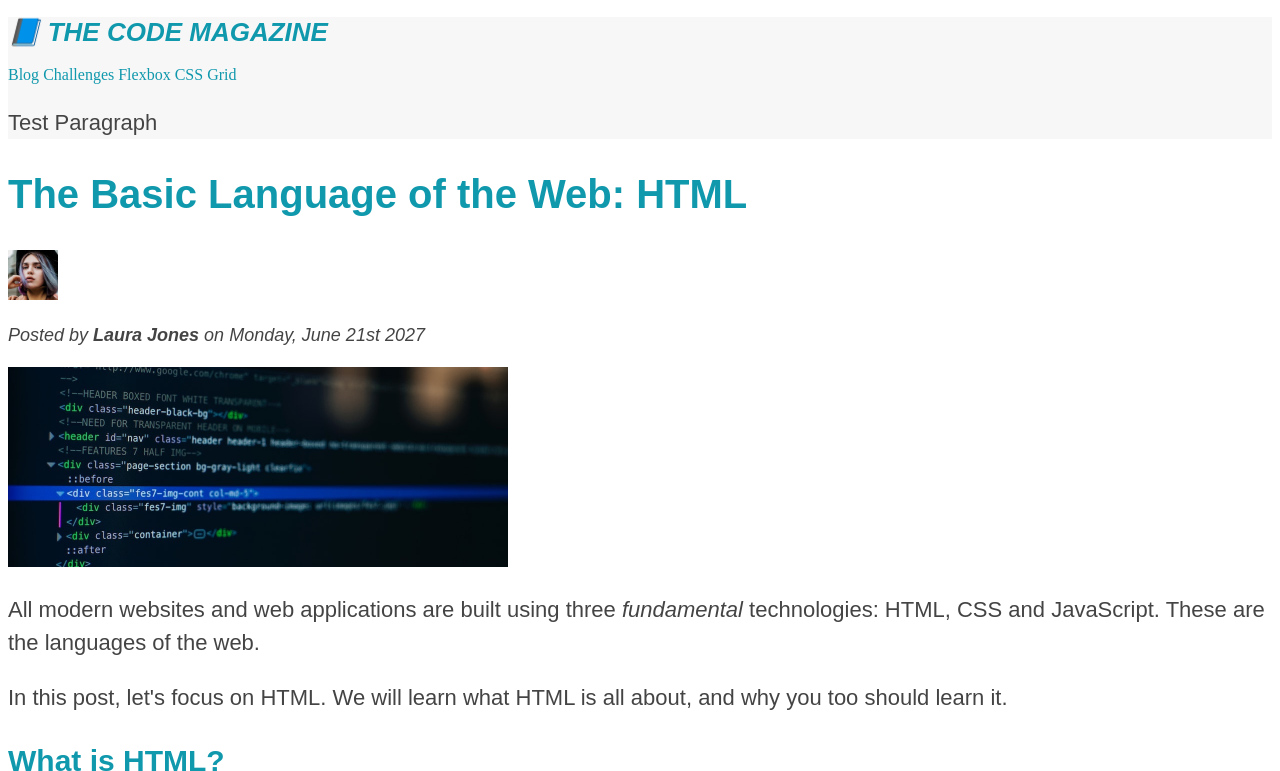
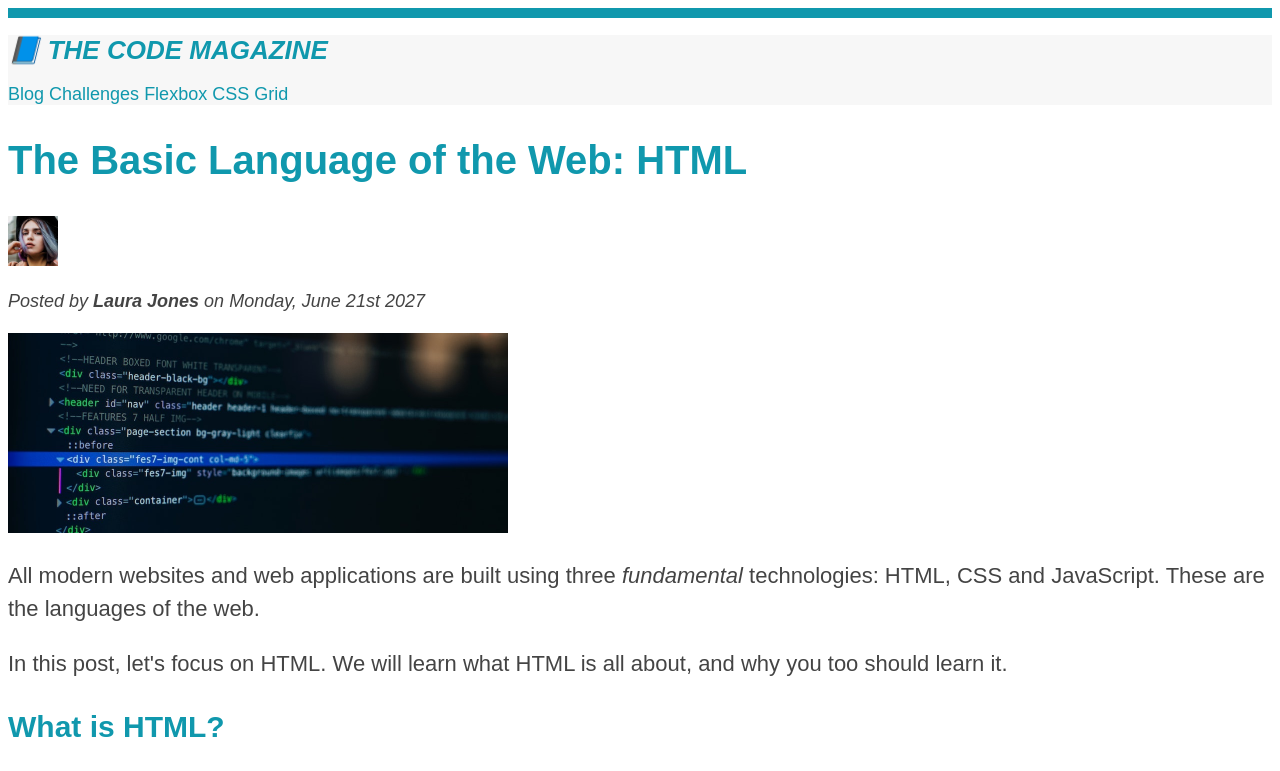
Before and after one commit to profpoochie/building_responsive_site, a plain HTML site: page 03-CSS-Fundamentals/index.html in a window 1280 px wide. Shown: the top 771 px of the page. Drawn offline with Linux system fonts and the light colour scheme.

Commit message:
Inheritance and universal selector

```diff
--- a/03-CSS-Fundamentals/index.html
+++ b/03-CSS-Fundamentals/index.html
@@ -19,12 +19,13 @@
       <h1>📘 The Code Magazine</h1>
 
       <nav>
+        <!-- <strong>This is the navigation</strong> -->
         <a href="blog.html">Blog</a>
         <a href="#">Challenges</a>
         <a href="#">Flexbox</a>
         <a href="#">CSS Grid</a>
       </nav>
-      <p>Test Paragraph</p>
+      <!-- <p>Test Paragraph</p> -->
     </header>
 
     <article>
@@ -106,7 +107,7 @@
         </li>
         <li>
           To hand-craft beautiful websites instead of relying on tools like
-          Worpress or Wix
+          Wordpress or Wix
         </li>
         <li>To build web applications</li>
         <li>To impress friends</li>
--- a/03-CSS-Fundamentals/style.css
+++ b/03-CSS-Fundamentals/style.css
@@ -1,11 +1,12 @@
-h1,
-h2,
-h3,
-h4,
-p,
-li {
+* {
+  /* border-top: 10px solid #1098ad; */
+}
+
+body {
+  color: #444;
   font-family: sans-serif;
-  color: #444;
+
+  border-top: 10px solid #1098ad;
 }
 
 h1,
@@ -130,3 +131,12 @@ a:active {
   font-style: italic;
 }
 /* LVHA */
+
+/* nav a:link,
+nav p {
+  font-size: 18px;
+} */
+
+nav {
+  font-size: 18px;
+}
```
Also changed, not shown: 1 other file.
